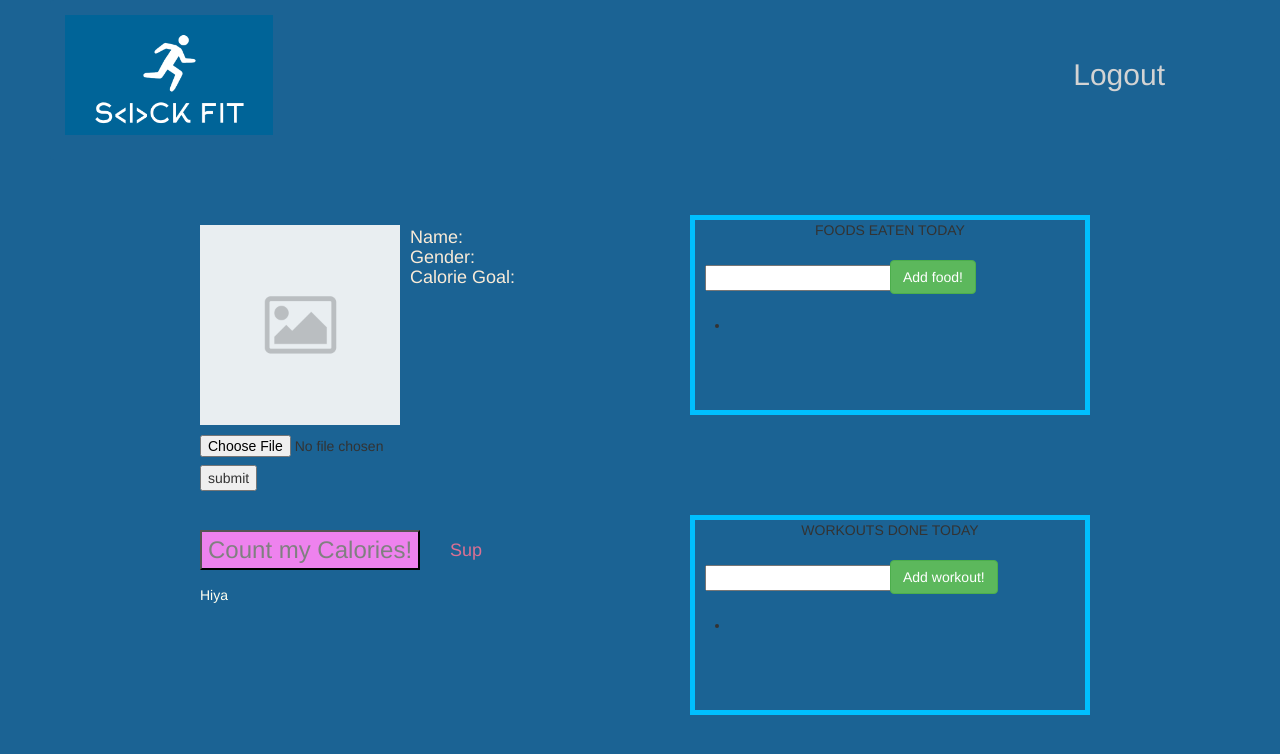
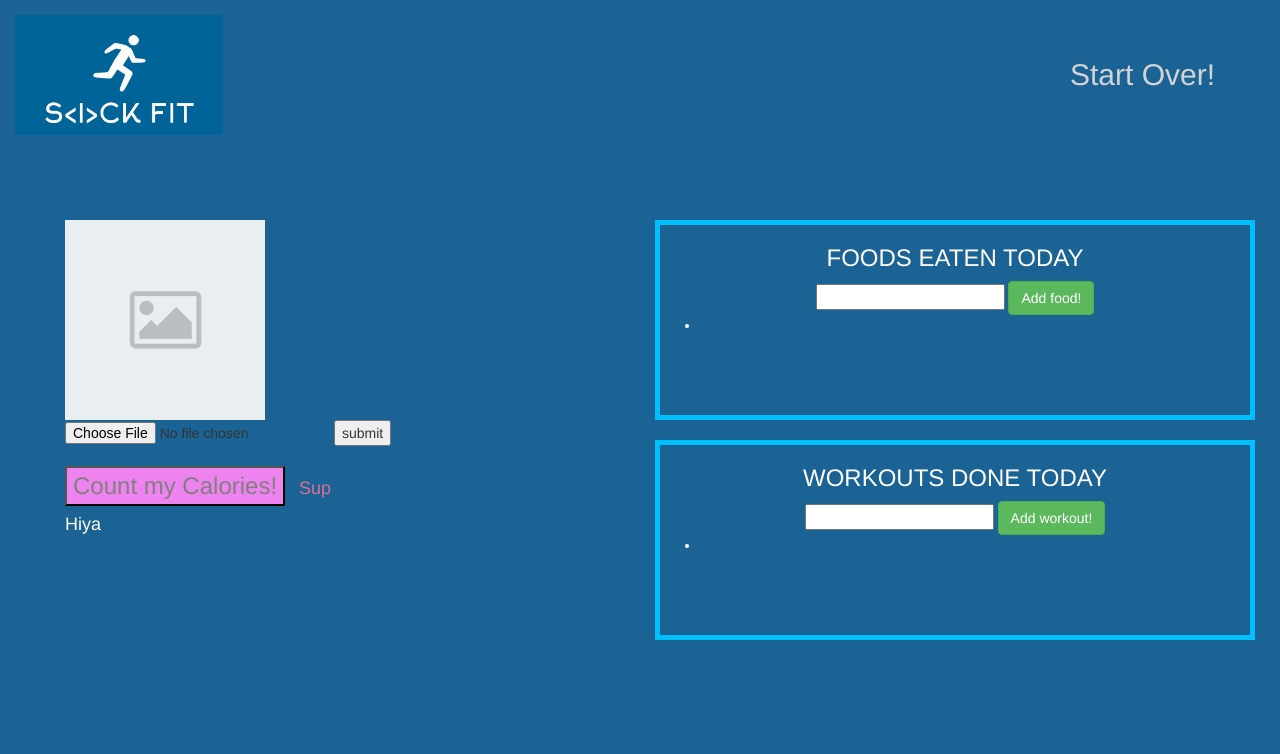
Before and after one commit to ColinStellDev96/hackathon_sick, a website: page public/html/index.html in a window 1280 px wide. Drawn offline with nearby package versions, Linux system fonts and the light colour scheme; no server answers.

Commit message:
dash styling

```diff
--- a/public/css/main.css
+++ b/public/css/main.css
@@ -1,14 +1,7 @@
 body {
-    position: relative;
     background-color: #1b6394;
-    /* chrome says color is this: #00629B */
-    margin-left: 50px;
-    margin-right: 50px;
 }
 
-#nav-logout {
-    text-align: right;
-}
 
 .navbar-brand {
     height: 150px;
@@ -20,6 +13,7 @@ body {
     background-color: #1b6394;
     border: none;
     max-height: 160px;
+    margin-bottom: 0;
 }
 
 #logout {
@@ -33,142 +27,67 @@ body {
     clear: both;
 }
 
+#userInfo h2 {
+    clear: both;
+    display: inline-block;
+    padding-left: 150px;
+    padding-right: 100px;
+    font-size: 60px;
+    color: white;
+}
+
+.the-form {
+    margin: 20px 0 0 50px;
+}
+
 #placeholder {
-    position: absolute;
     top: 10px;
     height: 200px;
     width: auto;
 }
 
 #fileupload {
-    position: absolute;
-    top: 340px;
+    display: inline-block;
 }
 
 #submit {
-    position: absolute;
-    top: 370px;
-}
-
-.the-form {
-    position: absolute;
-    left: 150px;
-}
-
-#fileupload {
-    position: absolute;
-    top: 220px;
-}
-
-#submit {
-    position: absolute;
-    top: 250px;
-    /*top: 215px;*/
-    /*left: 180px;*/
-}
-
-#name {
-    position: absolute;
-    left: 360px;
-    top: 10px;
-    font-size: 18px;
-    color: antiquewhite;
-}
-
-#gender {
-    position: absolute;
-    left: 360px;
-    top: 30px;
-    font-size: 18px;
-    color: antiquewhite;
-}
-
-#cal-goal {
-    position: absolute;
-    left: 360px;
-    top: 50px;
-    font-size: 18px;
-    color: antiquewhite;
+    display: inline-block;
 }
 
 #net-cal-button {
     font-size: 24px;
     color: gray;
-    position: absolute;
-    top: 315px;
-    left: 150px;
     background-color: violet;
+    margin: 20px 0 0 0;
 }
 
+
 #net-cal {
+    display: inline-block;
+    margin-left: 10px;
     font-size: 18px;
     color: palevioletred;
-    position: absolute;
-    top: 323px;
-    left: 400px;
 }
 
 #net-message {
-    position: absolute;
-    top: 370px;
-    left: 150px;
+    font-size: 18px;
     color: ivory;
 }
 
 .food {
+    margin-top: 20px;
     border: 5px solid deepskyblue;
     height: 200px;
-    width: 400px;
+    width: 600px;
     text-align: center;
-    position: absolute;
-    left: 50px;
-
+    color: white;
 }
 
 .workout {
     border: 5px solid deepskyblue;
     height: 200px;
-    width: 400px;
+    width: 600px;
     text-align: center;
-    position: absolute;
-    left: 50px;
-    top: 300px;
+    margin-top: 20px;
+    color: white;
 }
-
-#food-input {
-    position: absolute;
-    left: 65px;
-    top: 50px;
-}
-
-#food-button {
-    position: absolute;
-    left: 250px;
-    top: 45px;
-}
-
-.food-list {
-    position: absolute;
-    left: 50px;
-    top: 100px;
-    text-align: center;
-}
-
-#workout-input {
-    position: absolute;
-    left: 65px;
-    top: 350px;
-}
-
-#workout-button {
-    position: absolute;
-    left: 250px;
-    top: 345px;
-}
-
-.workout-list {
-    position: absolute;
-    left: 50px;
-    top: 400px;
-    text-align: center;
-}
--- a/public/html/index.html
+++ b/public/html/index.html
@@ -14,54 +14,33 @@
         <link rel="stylesheet" href="/css/main.css" type="text/css">
     </head>
     <body>
-
-        <!-- Bootstrap: Image and text -->
-<!--
-        <nav class="navbar navbar-light bg-faded">
-            <a class="navbar-brand" href="#">
-                <img src="/assets/brand/bootstrap-solid.svg" width="30" height="30" class="d-inline-block align-top" alt="">
-                Algo Here
-            </a>
-        </nav>
--->
-        <!--nav bar with logo and logout button-->
-<!--
-        <div class="top-menu"><img class='my-logo' src="pictures/sick_logo.png"/>
-                <a href="html/login.html">Logout</a> &nbsp;
-        </div>
--->
         <!--Bootstrap Navbar-->
+        <header>
             <nav class="navbar navbar-inverse bg-inverse">
                 <img class="navbar-brand" src="/image/sick_logo.png" width="100" height="100"/>
-            <a class="navbar-brand" id="logout" href="html/login.html">Logout</a>
+                <a class="navbar-brand" id="logout" href="html/login.html">Start Over!</a>
             </nav>
+        </header>
 
-        <div class="modal-body row">
+    <div class="container-fluid">
+                <span id="userInfo" class="text-center"><h2 id="name"></h2><h2 id="gender"></h2><h2 id="cal-goal"></h2></span>
+
+                <div class="row">
                   <div class="col-md-6">
-                <!-- FIRST COLUMN -->
-                <!--form to upload profile picture-->
-                <!--placeholder picture should be replaced with user pro pic-->
                       <div class="the-form">
                               <form id="uploadbanner" enctype="multipart/form-data" method="post" action="#">
-                        <img id="placeholder" src="/image/placeholder.png"/>
+                                  <img id="placeholder" src="/image/placeholder.png"/><br>
                                   <input id="fileupload" name="myfile" type="file" />
                                   <input type="submit" value="submit" id="submit" />
                               </form>
-                </div>
-                <div>
-                    <!--print user info: name, calorie goal-->
-                    <p id="name">Name: </p>
-                    <p id="gender">Gender: </p>
-                    <p id="cal-goal">Calorie Goal: </p>
-                    <!--jquery here, alerts that say if you've hit your daily calorie limit or not-->
                               <button id='net-cal-button'>Count my Calories!</button>
                               <p id='net-cal'><!--NUMBER HERE-->Sup</p>
                               <p id="net-message"><!--alert stuff-->Hiya</p>
                       </div>
                   </div>
               <div class="col-md-6">
-                <!-- SECOND COLUMN -->
-                <div class='food'>FOODS EATEN TODAY</div>
+                  <section class='food'>
+                          <h3>FOODS EATEN TODAY</h3>
                       <!--input for user to enter food, with add button-->
                           <input id='food-input' name='myfood' type='text'>
                       <button type="button" class="btn btn-success" id="food-button">Add food!</button>
@@ -71,7 +50,9 @@
                       </ul>
                       <!--#cal-foods is the sum of the stuff in the table-->
                       <p id='cal-foods'></p>
-                <div class='workout'>WORKOUTS DONE TODAY</div>
+                  </section>
+                  <section class='workout'>
+                      <h3>WORKOUTS DONE TODAY</h3>
                       <!--input for user to enter food, with add button-->
                       <input id='workout-input' name='myworkout' type='text'>
                       <button type="button" class="btn btn-success" id="workout-button">Add workout!</button>
@@ -81,8 +62,11 @@
                       </ul>
                       <!--#cal-workouts is the sum of the stuff in the table-->
                       <p id='cal-workouts'></p>
+                  </section>
               </div>
           </div>
+    </div>
+
 
 
 
--- a/public/js/main.js
+++ b/public/js/main.js
@@ -3,6 +3,8 @@ $(document).ready(function(){
     //Submit Button Link To Dashboard
     $('#signUp').on('submit', function (event){
         event.preventDefault();
+        console.log('sign up button clicked');
+        window.location = '/dashboard';
     });
 
     $('#signupForm').on('submit', function (event){
@@ -10,8 +12,26 @@ $(document).ready(function(){
         console.log($(this).serialize());
         $.post('/userData', $(this).serialize(), function(data){
             console.log(data);
+            window.location = '/dashboard';
         });
     });
 
+
+
+
+    $.get('/userData', function (data){
+        console.log(data);
+        var appendData = data;
+        $('#name').empty();
+        $('#gender').empty();
+        $('#cal-goal').empty();
+            $('#name').append(`${appendData[appendData.length - 1]['user_firstname']} ${appendData[appendData.length - 1]['lastName']}`);
+            $('#gender').append(`${appendData[appendData.length - 1]['user_gender']}`);
+            $('#cal-goal').append(`${appendData[appendData.length - 1]['user_calorieGoal']}`);
+    });
+
+
+
+
 });
 //End of doc
```
Also changed, not shown: public/html/login.html (+2 -4 lines), server.js (+24 -17 lines). Lines whose indentation alone changed are shown as unchanged.
